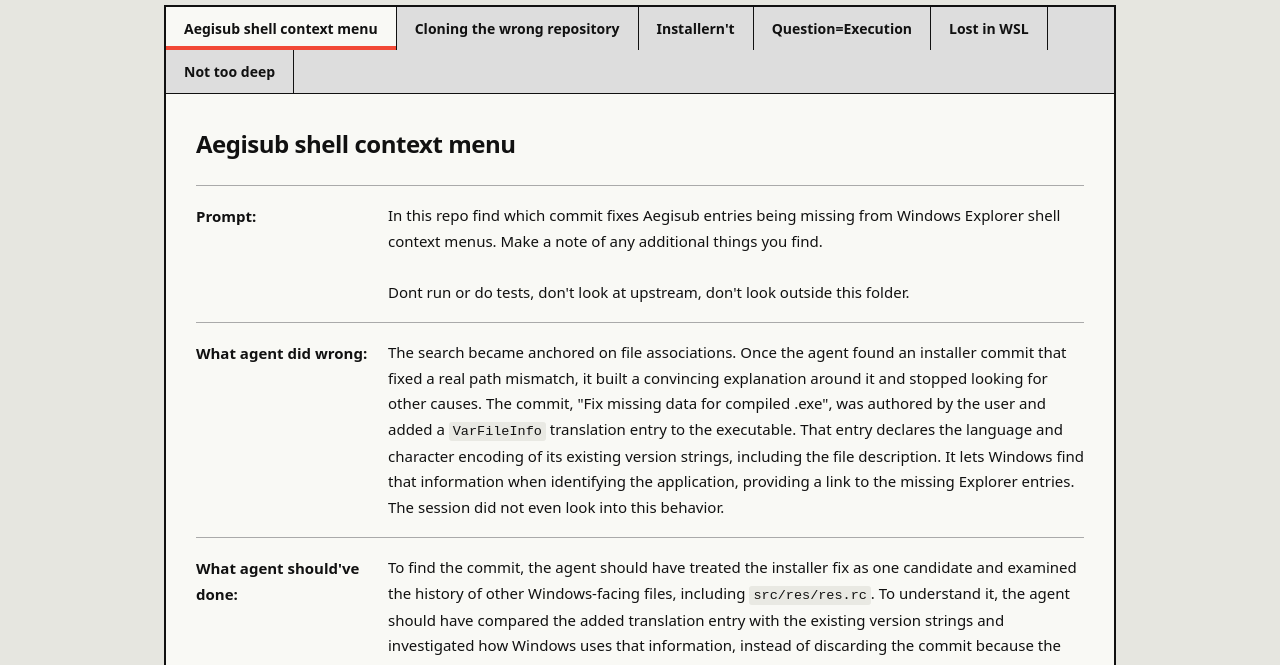
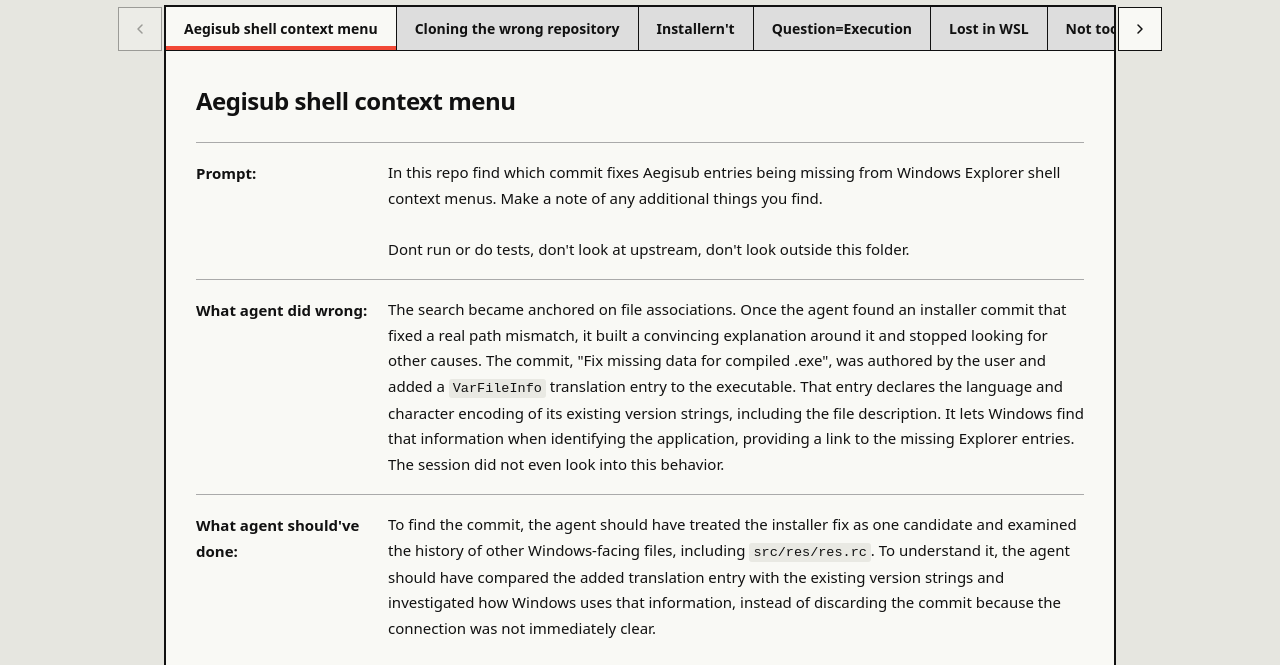
Before and after one commit to zarrytink/inkling-for-greatness, a plain HTML site: page index.html in a window 1280 px wide. Shown: the part 120-785 px from the top of the page. Drawn offline with Linux system fonts and the light colour scheme.

Commit message:
Add scroll arrows to session tabs

```diff
--- a/index.html
+++ b/index.html
@@ -6,8 +6,8 @@
   <meta name="robots" content="noindex, nofollow">
   <meta name="description" content="OpenCode Inkling 2 Small sessions that went wrong.">
   <title>Inkling for Greatness</title>
-  <link rel="stylesheet" href="style.css?v=9">
-  <script src="tabs.js?v=1" defer></script>
+  <link rel="stylesheet" href="style.css?v=11">
+  <script src="tabs.js?v=2" defer></script>
   <script src="theme.js?v=1" defer></script>
 </head>
 <body>
@@ -21,13 +21,17 @@
     </header>
 
     <div class="frame">
-      <div class="session-tabs" role="tablist" aria-label="Sessions">
+      <div class="session-tab-bar">
+        <button class="tab-scroll tab-scroll-previous" type="button" aria-label="Scroll tabs left" aria-controls="session-tabs" hidden><svg viewBox="0 0 16 16" aria-hidden="true"><path d="M10 4 6 8 10 12" /></svg></button>
+        <div class="session-tabs" id="session-tabs" role="tablist" aria-label="Sessions">
           <button type="button" role="tab" id="tab-aegisub" aria-controls="session-aegisub" aria-selected="true" tabindex="0">Aegisub shell context menu</button>
           <button type="button" role="tab" id="tab-clone" aria-controls="session-clone" aria-selected="false" tabindex="-1">Cloning the wrong repository</button>
           <button type="button" role="tab" id="tab-installern-t" aria-controls="session-installern-t" aria-selected="false" tabindex="-1">Installern't</button>
           <button type="button" role="tab" id="tab-question-execution" aria-controls="session-question-execution" aria-selected="false" tabindex="-1">Question=Execution</button>
           <button type="button" role="tab" id="tab-lost-in-wsl" aria-controls="session-lost-in-wsl" aria-selected="false" tabindex="-1">Lost in WSL</button>
           <button type="button" role="tab" id="tab-not-too-deep" aria-controls="session-not-too-deep" aria-selected="false" tabindex="-1">Not too deep</button>
+        </div>
+        <button class="tab-scroll tab-scroll-next" type="button" aria-label="Scroll tabs right" aria-controls="session-tabs" hidden><svg viewBox="0 0 16 16" aria-hidden="true"><path d="M6 4 10 8 6 12" /></svg></button>
       </div>
 
       <section class="session-panel" role="tabpanel" id="session-aegisub" aria-labelledby="tab-aegisub" tabindex="0">
--- a/style.css
+++ b/style.css
@@ -44,15 +44,24 @@
 }
 * { box-sizing: border-box; }
 body { margin: 0; font-size: 15px; line-height: 1.7; }
-main { max-width: 1000px; margin: 48px auto; padding: 0 24px 70px; }
+main { max-width: 1064px; margin: 48px auto; padding: 0 56px 70px; }
 h1 { margin: 0; font-size: 25px; letter-spacing: -.03em; }
 header { display: flex; flex-wrap: wrap; align-items: flex-end; justify-content: space-between; gap: 10px 20px; margin-bottom: 8px; }
 header p { margin: 3px 0 0; color: var(--muted); font-size: 14px; }
 .frame { border: 2px solid var(--border); background: var(--surface); }
-.session-tabs { display: flex; flex-wrap: wrap; background: var(--tabs); border-bottom: 1px solid var(--border); }
-.session-tabs button { padding: 12px 18px; border: 0; border-right: 1px solid var(--border); background: transparent; color: var(--text); font: 600 14px system-ui, sans-serif; cursor: pointer; }
+.session-tab-bar { position: relative; }
+.session-tabs { display: flex; overflow-x: auto; overscroll-behavior-x: contain; background: var(--tabs); border-bottom: 1px solid var(--border); }
+.session-tab-bar.enhanced .session-tabs { scrollbar-width: none; }
+.session-tab-bar.enhanced .session-tabs::-webkit-scrollbar { display: none; }
+.session-tabs button { flex: none; white-space: nowrap; padding: 12px 18px; border: 0; border-right: 1px solid var(--border); background: transparent; color: var(--text); font: 600 14px system-ui, sans-serif; cursor: pointer; }
 .session-tabs button[aria-selected="true"] { background: var(--surface); box-shadow: inset 0 -4px var(--active); }
 .session-tabs button:hover:not([aria-selected="true"]) { text-decoration: underline; }
+.tab-scroll { position: absolute; top: 50%; transform: translateY(-50%); width: 44px; height: 44px; display: grid; place-items: center; padding: 0; border: 1px solid var(--border); background: var(--surface); color: var(--text); cursor: pointer; }
+.tab-scroll svg { display: block; width: 16px; height: 16px; fill: none; stroke: currentColor; stroke-width: 1.5; stroke-linecap: round; stroke-linejoin: round; }
+.tab-scroll[hidden] { display: none; }
+.tab-scroll:disabled { opacity: .35; cursor: default; }
+.tab-scroll-previous { right: calc(100% + 4px); }
+.tab-scroll-next { left: calc(100% + 4px); }
 .session-panel { padding: 26px 30px; }
 .session-panel[hidden] { display: none; }
 h2 { margin: 8px 0 26px; font-size: 24px; line-height: 1.3; letter-spacing: -.02em; }
@@ -66,7 +75,7 @@ a { color: var(--link); font-weight: 600; text-underline-offset: 3px; }
 .additional-note + .additional-note { margin-top: 0; }
 :focus-visible { outline: 3px solid var(--active); outline-offset: 3px; }
 @media (max-width: 600px) {
-  main { margin: 28px auto; padding: 0 16px 48px; }
+  main { margin: 28px auto; padding: 0 52px 48px; }
   .session-panel { padding: 22px 18px; }
   h2 { font-size: 21px; }
   .entry { display: block; }
--- a/tabs.js
+++ b/tabs.js
@@ -1,10 +1,28 @@
 // Each tab points to its panel through aria-controls.
 const tabList = document.querySelector('[role="tablist"]');
+const tabBar = document.querySelector('.session-tab-bar');
+const previous = document.querySelector('.tab-scroll-previous');
+const next = document.querySelector('.tab-scroll-next');
 const tabs = [...tabList.querySelectorAll('[role="tab"]')];
 const panels = tabs
   .map(tab => document.getElementById(tab.getAttribute('aria-controls')))
   .filter(Boolean);
 const selectedTabKey = 'inkling-for-greatness:selected-tab';
+
+function updateScrollButtons() {
+  const maxScroll = tabList.scrollWidth - tabList.clientWidth;
+  previous.disabled = tabList.scrollLeft <= 1;
+  next.disabled = tabList.scrollLeft >= maxScroll - 1;
+}
+
+function revealTab(tab) {
+  const listRect = tabList.getBoundingClientRect();
+  const tabRect = tab.getBoundingClientRect();
+  if (tabRect.width > listRect.width || tabRect.left < listRect.left) {
+    tabList.scrollLeft += tabRect.left - listRect.left;
+  }
+  else if (tabRect.right > listRect.right) tabList.scrollLeft += tabRect.right - listRect.right;
+}
 
 // Keep the frame at the height of its tallest panel so switching tabs does not
 // move the page or make the scrollbar appear and disappear.
@@ -45,12 +63,30 @@ const initialTab = tabs.find(tab => tab.id === savedTabId)
   || tabs.find(tab => tab.getAttribute('aria-selected') === 'true')
   || tabs[0];
 if (initialTab) selectTab(initialTab, false);
+if (initialTab) revealTab(initialTab);
+
+tabBar.classList.add('enhanced');
+previous.hidden = false;
+next.hidden = false;
+updateScrollButtons();
+tabList.addEventListener('scroll', updateScrollButtons, { passive: true });
+for (const [button, direction] of [[previous, -1], [next, 1]]) {
+  button.addEventListener('click', () => {
+    tabList.scrollBy({ left: direction * tabList.clientWidth * .7, behavior: 'auto' });
+  });
+}
 
 syncPanelHeight();
-window.addEventListener('resize', syncPanelHeight);
+window.addEventListener('resize', () => {
+  syncPanelHeight();
+  updateScrollButtons();
+});
 tabList.addEventListener('click', event => {
   const tab = event.target.closest('[role="tab"]');
-  if (tab && tabs.includes(tab)) selectTab(tab);
+  if (tab && tabs.includes(tab)) {
+    selectTab(tab);
+    revealTab(tab);
+  }
 });
 tabList.addEventListener('keydown', event => {
   const index = tabs.indexOf(document.activeElement);
@@ -63,5 +99,6 @@ tabList.addEventListener('keydown', event => {
   else return;
   event.preventDefault();
   selectTab(tabs[next]);
-  tabs[next].focus();
+  revealTab(tabs[next]);
+  tabs[next].focus({ preventScroll: true });
 });
```
Lines whose indentation alone changed are shown as unchanged.
